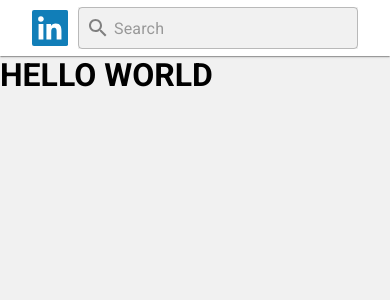
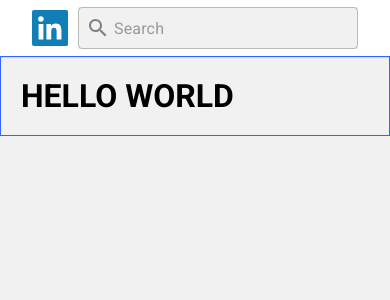
Before and after one commit to Sai-Manikanta/linkedin-search-assessment, a React (Create React App) app: page /feed in a window 390 px wide. Shown: the top 300 px of the page. Built offline with nearby package versions, Linux system fonts and the light colour scheme.

Commit message:
pages-responsive-container

```diff
--- a/src/App.js
+++ b/src/App.js
@@ -1,4 +1,5 @@
 import { Routes, Route, Navigate } from 'react-router-dom'
+import Container from '@mui/material/Container';
 import Header from './common/Header'
 import { Feed, Search, NotFound } from './pages'
 
@@ -7,12 +8,14 @@
     return (
         <>
             <Header />
+            <Container fixed sx={{ padding: '20px', border: '1px solid #3366ff' }}>
                 <Routes>
                     <Route path="/" element={<Navigate to="/feed" />} />
                     <Route path="/feed" element={<Feed />} />
                     <Route path="/search/results" element={<Search />} />
                     <Route path="*" element={<NotFound />} />
                 </Routes>
+            </Container>
         </>
     )
 }
```
Lines whose indentation alone changed are shown as unchanged.
